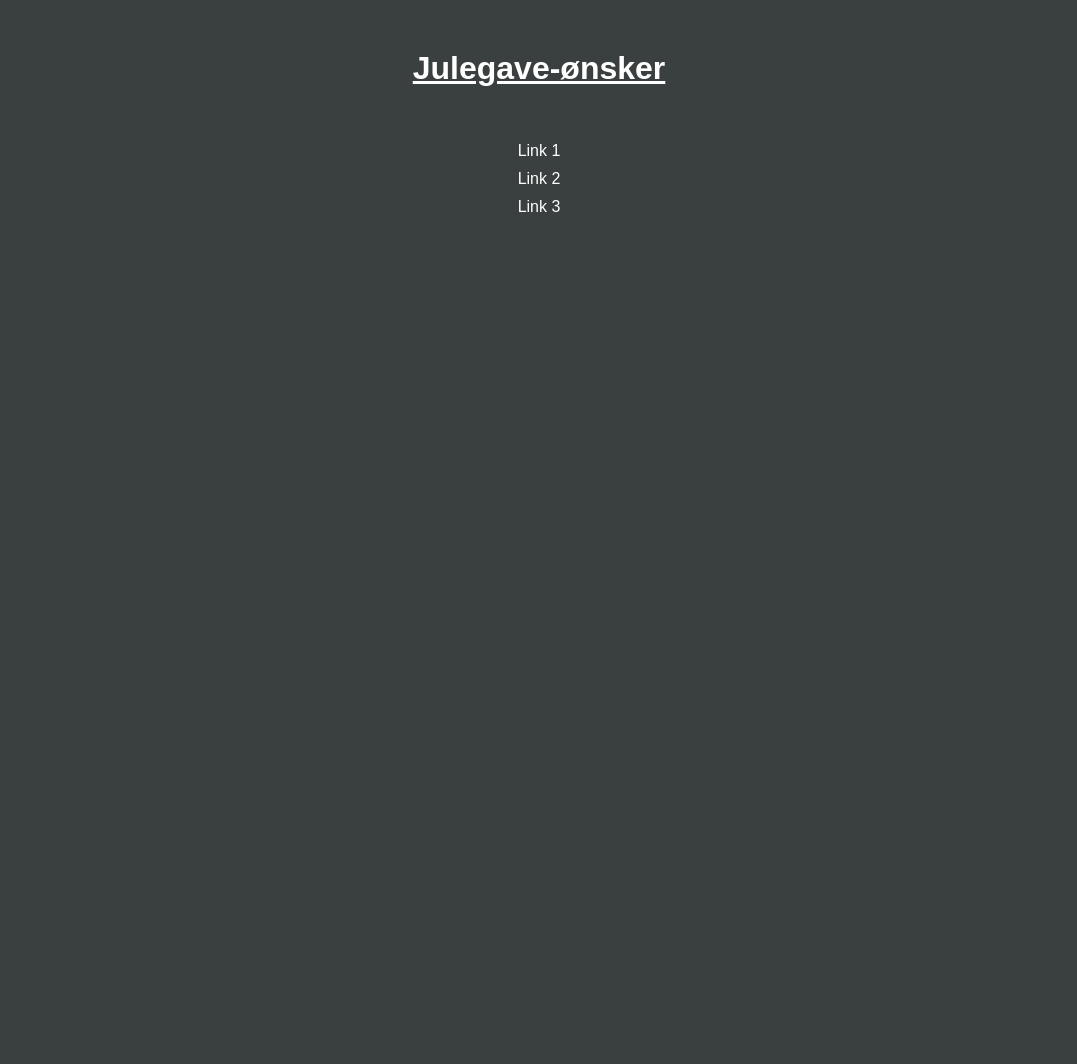
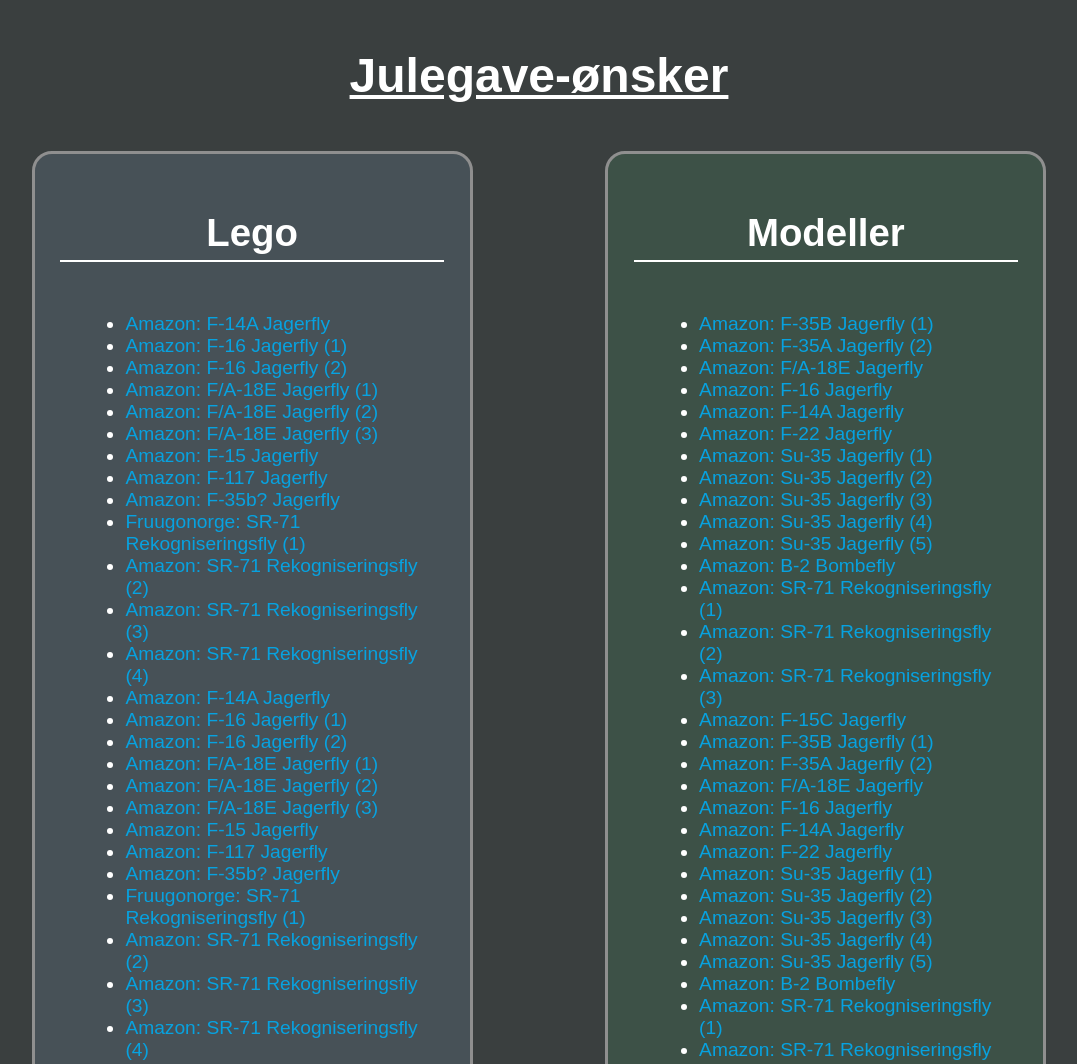
Before and after one commit to JudgementalBird/JudgementalBird.github.io, a plain HTML site: page index.html in a window 1280 px wide. Shown: the top 1064 px of the page, without its empty margins (101-1178 px from the left). Before the commit the page ends 800 px from the top, so only its background shows below. Drawn offline with Linux system fonts and the light colour scheme.

Commit message:
jeppers peppers

```diff
--- /dev/null
+++ b/code.js
@@ -0,0 +1,179 @@
+var Lego = {
+    "F-14": [{
+        "link": "https://www.amazon.com/COBI-TOP-Gun-F-14-Tomcat/dp/B08YRTLC49?ref_=ast_sto_dp",
+        "host": "Amazon",
+        "name": "F-14A Jagerfly"
+    }],
+
+    "F-16": [{
+        "link": "https://www.amazon.com/DAHONPA-F-16-Fighting-521Pieces-Air-Force/dp/B09XM7L4V8/ref=sr_1_28?keywords=fighter+jet+lego&qid=1701433191&sr=8-28",
+        "host": "Amazon",
+        "name": "F-16 Jagerfly"
+    },
+        {"link": "https://www.amazon.com/dp/B0CL69N744/ref=sr_1_46?crid=GTV959F9MZED&keywords=F16&qid=1701447704&sprefix=f15%2Caps%2C679&sr=8-46",
+        "host": "Amazon",
+        "name": "F-16 Jagerfly"
+    }],
+
+    "F-18": [{
+        "link": "https://www.amazon.com/Planes-Airplane-Fighter-Military-Building/dp/B0C38XKYQN/ref=sr_1_34?keywords=fighter+jet+lego&qid=1701433191&sr=8-34",
+        "host": "Amazon",
+        "name": "F/A-18E Jagerfly"
+    },
+        {"link": "https://www.amazon.com/Military-Airplane-Compatible-Construction-Enthusiasts/dp/B0CB471W22/ref=sr_1_10?keywords=fighter%2Bjet%2Blego&qid=1701433191&sr=8-10&th=1",
+        "host": "Amazon",
+        "name": "F/A-18E Jagerfly"
+    },
+        {"link": "https://www.amazon.com/DAHONPA-Bumblebee-Military-Airplane-Air-Force/dp/B09N8RQRJJ/ref=sr_1_31?keywords=fighter+jet+lego&qid=1701433191&sr=8-31",
+        "host": "Amazon",
+        "name": "F/A-18E Jagerfly"
+    }],
+
+    "F-15": [{
+        "link": "https://www.amazon.com/dOvOb-Military-Fighter-Building-Blocks/dp/B0B8Z7T5B7/ref=sr_1_29?keywords=fighter+jet+lego&qid=1701433191&sr=8-29",
+        "host": "Amazon",
+        "name": "F-15 Jagerfly"
+    }],
+
+    "F-117": [{
+        "link": "https://www.amazon.com/Ultimate-Soldier-Stealth-Military-Building/dp/B00MXE7TZ0/ref=sr_1_37?keywords=fighter+jet+lego&qid=1701433191&sr=8-37",
+        "host": "Amazon",
+        "name": "F-117 Jagerfly"
+    }],
+
+    "F-35": [{
+        "link": "https://www.amazon.com/XINGBAO-Military-Lightning-Interlock-Educational/dp/B07X8TZGNY/ref=sr_1_23?keywords=fighter+jet+lego&qid=1701433191&sr=8-23",
+        "host": "Amazon",
+        "name": "F-35b? Jagerfly"
+    }],
+
+    "SR-71": [{
+        "link": "https://www.fruugonorge.com/blackbird-rekognoseringsfly-us-air-force-building-blocks-plug-in-jagerfly-swat-minifigur-leketoy-kompatibel-med-lego-f/p-131399256-276436728",
+        "host": "Fruugonorge",
+        "name": "SR-71 Rekogniseringsfly"
+    },
+        {"link": "https://www.amazon.com/SEMKY-Military-Reconnaissance-Blackbird-Building/dp/B09Q8ZC33L/ref=sr_1_30?keywords=fighter+jet+lego&qid=1701433191&sr=8-30",
+        "host": "Amazon",
+        "name": "SR-71 Rekogniseringsfly"
+    },
+        {"link": "https://www.amazon.com/DAHONPA-Blackbird-High-Altitude-Reconnaissance-Air-Force/dp/B09XQNP2XK/ref=sr_1_16?crid=2NJJCJFEFHG80&keywords=Sr71&qid=1701451526&sprefix=sr%2Caps%2C236&sr=8-16",
+        "host": "Amazon",
+        "name": "SR-71 Rekogniseringsfly"
+    },
+        {"link": "https://www.amazon.com/Artorbricks-Reconnaissance-Blackbird-Military-Compatible/dp/B0CKWJSDKV/ref=sr_1_18?crid=2NJJCJFEFHG80&keywords=Sr71&qid=1701451526&sprefix=sr%2Caps%2C236&sr=8-18",
+        "host": "Amazon",
+        "name": "SR-71 Rekogniseringsfly"
+    }]
+};
+
+var Modeller = {
+    "F-35": [{
+        "link": "https://www.amazon.com/72-F-35-Lightning-Ii-Version/dp/B0792X1Z92/ref=sr_1_7?crid=3K2B5NG6ELFO8&keywords=F35&qid=1701447381&sprefix=f3%2Caps%2C197&sr=8-7",
+        "host": "Amazon",
+        "name": "F-35B Jagerfly"
+    },
+    {
+        "link": "https://www.amazon.com/F-35A-Lightning-Aircraft-Military-Collection/dp/B0CH81HHYM/ref=sr_1_30?crid=3K2B5NG6ELFO8&keywords=F35&qid=1701447381&sprefix=f3%2Caps%2C197&sr=8-30",
+        "host": "Amazon",
+        "name": "F-35A Jagerfly"
+    }],
+    "F-18": [{
+        "link": "https://www.amazon.com/04994-32-18E-Super-Hornet/dp/B01D4QFBFA/ref=sr_1_27?crid=29P9US3O7L3JA&keywords=f18+model&qid=1701448443&sprefix=f18+mo%2Caps%2C216&sr=8-27        ",
+        "host": "Amazon",
+        "name": "F/A-18E Jagerfly"
+    }],
+    "F-16": [{
+        "link": "https://www.amazon.com/Tamiya-America-Lockheed-F-16CJ-TAM61098/dp/B000MTIF1K/ref=sr_1_18?crid=GTV959F9MZED&keywords=F16&qid=1701447704&sprefix=f15%2Caps%2C679&sr=8-18        ",
+        "host": "Amazon",
+        "name": "F-16 Jagerfly"
+    }],
+    "F-14": [{
+        "link": "https://www.amazon.com/Tamiya-America-Grumman-Tomcat-TAM61114/dp/B01KZA225A/ref=sr_1_8?crid=2F4OH0XDVEGC&keywords=F-14&qid=1701447824&sprefix=f-14%2Caps%2C208&sr=8-8        ",
+        "host": "Amazon",
+        "name": "F-14A Jagerfly"
+    }],
+    "F-22": [{
+        "link": "https://www.amazon.com/Hasegawa-48-F-22-Raptor-USAF/dp/B0038JCAKI/ref=sr_1_16_mod_primary_new?crid=31VWCYPJO6ZF3&keywords=F22&qid=1701447589&sbo=RZvfv%2F%2FHxDF%2BO5021pAnSA%3D%3D&sprefix=f%2Caps%2C421&sr=8-16        ",
+        "host": "Amazon",
+        "name": "F-22 Jagerfly"
+    }],
+    "Su-35": [{
+        "link": "https://www.amazon.com/HANGHANG-Attack-Plane-Commemorate-Collection/dp/B09XTM6GBW/ref=sr_1_8?crid=3SV3PYQ84RDCB&keywords=su35&qid=1701448178&sprefix=su35%2Caps%2C247&sr=8-8&th=1",
+        "host": "Amazon",
+        "name": "Su-35 Jagerfly"
+    },
+    {
+        "link": "https://www.amazon.com/Lose-Fun-Park-Fairchild-Airplanes/dp/B08GWT4LC4/ref=sr_1_10?crid=3SV3PYQ84RDCB&keywords=su35&qid=1701448178&sprefix=su35%2Caps%2C247&sr=8-10&th=1",
+        "host": "Amazon",
+        "name": "Su-35 Jagerfly"
+    },
+    {
+        "link": "https://www.amazon.com/RiToEasysports-35-Simulation-Military-Collection/dp/B0BGMXVS7D/ref=sr_1_15?crid=3SV3PYQ84RDCB&keywords=su35&qid=1701448178&sprefix=su35%2Caps%2C247&sr=8-15",
+        "host": "Amazon",
+        "name": "Su-35 Jagerfly"
+    },
+    {
+        "link": "https://www.amazon.com/Master-Flanker-Ahktubinsk-diecast-Aircraft/dp/B07YHMG71J/ref=sr_1_24?crid=3SV3PYQ84RDCB&keywords=su35&qid=1701448178&sprefix=su35%2Caps%2C247&sr=8-24",
+        "host": "Amazon",
+        "name": "Su-35 Jagerfly"
+    },
+    {
+        "link": "https://www.amazon.com/Sukhoi-SU35-Aircraft-Airplane-Collection/dp/B0BLYBCNDX/ref=sr_1_28?crid=3SV3PYQ84RDCB&keywords=su35&qid=1701448178&sprefix=su35%2Caps%2C247&sr=8-28",
+        "host": "Amazon",
+        "name": "Su-35 Jagerfly"
+    }
+    ],
+    "B-2": [{
+        "link": "https://www.amazon.com/B-2A-Airplane-Aircraft-Collection-Ornament/dp/B0BLV9SRKP/ref=sr_1_9?crid=1YZ5D4X70992Z&keywords=B-2+bomber+model&qid=1701448499&sprefix=b-2+bomber+mo%2Caps%2C219&sr=8-9        ",
+        "host": "Amazon",
+        "name": "B-2 Bombefly"
+    }],
+    "SR-71": [{
+        "link": "https://www.amazon.com/Mahfisj-Scale-SR-71-Blackbird-Model/dp/B0CFYPVMRY/ref=sr_1_36?crid=2NJJCJFEFHG80&keywords=Sr71&qid=1701451526&sprefix=sr%2Caps%2C236&sr=8-36",
+        "host": "Amazon",
+        "name": "SR-71 Rekogniseringsfly"
+    },
+    {
+        "link": "https://www.amazon.com/Revell-04967-Lockheed-SR-71-Blackbird/dp/B08XD4ZWG3/ref=sr_1_8?crid=2NJJCJFEFHG80&keywords=Sr71&qid=1701451526&sprefix=sr%2Caps%2C236&sr=8-8",
+        "host": "Amazon",
+        "name": "SR-71 Rekogniseringsfly"
+    },
+    {
+        "link": "https://www.amazon.com/NUOTIE-SR-71A-Blackbird-Collectible-Collection/dp/B0BRXKKVKV/ref=sr_1_35?crid=2NJJCJFEFHG80&keywords=Sr71&qid=1701451526&sprefix=sr%2Caps%2C236&sr=8-35&th=1",
+        "host": "Amazon",
+        "name": "SR-71 Rekogniseringsfly"
+    }],
+    "F-15": [{
+        "link": "https://www.amazon.com/Revell-F-15C-Eagle-Plastic-Model/dp/B01N2AXFQI/ref=sr_1_18?crid=1NP296TN4DRRE&keywords=F-15&qid=1701447940&sprefix=f-15%2Caps%2C207&sr=8-18        ",
+        "host": "Amazon",
+        "name": "F-15C Jagerfly"
+    }],
+};
+
+// Function to create list items for each item in an object
+function createListItems(containerId, dataObject) {
+    const container = document.getElementById(containerId);
+    for (const itemName in dataObject) {
+      if (dataObject.hasOwnProperty(itemName)) {
+        const items = dataObject[itemName];
+        for (let i = 0; i < items.length; i++) {
+          const itemData = items[i];
+          const listItem = document.createElement("li");
+          const link = document.createElement("a");
+          link.href = itemData.link;
+          link.textContent = itemData.host + ": " + itemData.name + (items.length > 1 ? ` (${i + 1})` : '');
+          listItem.appendChild(link);
+          container.appendChild(listItem);
+        }
+      }
+    }
+  }
+
+  // Call the function to create list items for Lego and Modeller
+  createListItems("lego-list", Lego);
+  createListItems("modeller-list", Modeller);
+
+
+  // Call the function to create list items for Lego and Modeller
+  createListItems("lego-list", Lego);
+  createListItems("modeller-list", Modeller);
--- a/index.html
+++ b/index.html
@@ -1,45 +1,30 @@
+
 <!DOCTYPE html>
 <html lang="en">
 <head>
-<meta charset="UTF-8">
-<meta name="viewport" content="width=device-width, initial-scale=1.0">
-<title>Wish List</title>
-<style>
-    body {
-        background-color: #3A3F3F; /* Dark grey background */
-        color: white; /* White text color */
-        font-family: 'Arial', sans-serif; /* Default font */
-        text-align: center; /* Center-align text */
-        margin: 0;
-        padding: 0;
-    }
-    h1 {
-        text-decoration: underline; /* Underline heading */
-        margin: 50px 0; /* Space above and below heading */
-    }
-    ul {
-        list-style-type: none; /* No bullets for list items */
-        padding: 0; /* No padding for list */
-    }
-    li a {
-        color: white; /* White text color for links */
-        text-decoration: none; /* No underline for links */
-        padding: 5px; /* Padding around links */
-        display: block; /* Make the links block elements */
-    }
-    li a:hover {
-        text-decoration: underline; /* Underline links on hover */
-    }
-</style>
+  <meta charset="UTF-8">
+  <meta name="viewport" content="width=device-width, initial-scale=1.0">
+  <title>Ønskeliste🙏</title>
+  <link rel="stylesheet" href="style.css">
 </head>
 <body>
+  <div class="toptext">
 
-<h1>Julegave-ønsker</h1>
-<ul>
-    <li><a href="https://placeholder.com/link1">Link 1</a></li>
-    <li><a href="https://placeholder.com/link2">Link 2</a></li>
-    <li><a href="https://placeholder.com/link3">Link 3</a></li>
-</ul>
+  </div>
+  <h1>Julegave-ønsker</h1>
+  <div class="container">
+    <!-- Lego column -->
+    <div class="column left">
+      <h2>Lego</h2>
+      <ul id="lego-list"></ul> <!-- Use an unordered list for Lego items -->
+    </div>
 
+    <!-- Models column -->
+    <div class="column right">
+      <h2>Modeller</h2>
+      <ul id="modeller-list"></ul> <!-- Use an unordered list for Modeller items -->
+    </div>
+  </div>
+  <script src="code.js"></script>
 </body>
 </html>
--- /dev/null
+++ b/style.css
@@ -0,0 +1,75 @@
+body {
+    background-color: #3A3F3F;
+    font-family: Arial, sans-serif;
+    margin: 0;
+    padding: 0;
+    color: #FFFFFF;
+}
+
+/* container that holds both columns */
+.container {
+    display: flex;
+    justify-content: space-evenly;
+    /*padding: 6%; *//* Adjust as needed */
+}
+
+h1 {
+    text-align: center;
+    font-size: 3em; /* Adjust as needed */
+    text-decoration: underline;
+    margin: 1em 0;
+}
+
+ul {
+    font-size: 1.2em; /* Adjust as needed */
+    padding-left: 17%;
+}
+
+/* Lego */
+.column.left {
+    background-color: rgba(101, 124, 142, 0.3);
+}
+
+/* Modeller */
+.column.right {
+    background-color: rgba(70, 137, 97, 0.25);
+}
+
+.column {
+    border: 3px solid #8F8F8F;
+    border-radius: 20px;
+    padding: 2%; /* Adjust as needed */
+    width: 30%; /* Adjust as needed */
+    background-color: #8F8F8F; /* Box color */
+    display: flex; /* Use flex layout */
+    flex-direction: column; /* Stack content vertically */
+    justify-content: flex-start; /* Align content to the left */
+}
+
+.column h2 {
+    text-align: center;
+    font-size: 2.4em; /* Adjust as needed */
+    border-bottom: 2px solid #FFFFFF;
+    padding-bottom: 1.2%;
+}
+
+.item {
+    padding: 1em 0.5em;
+    border-bottom: 1px solid #8F8F8F;
+}
+
+a {
+    color: #07A2E0;
+    text-decoration: none;
+}
+
+/* Media Query for smaller screens */
+@media screen and (max-width: 768px) {
+    .container {
+        flex-direction: column; /* Stack columns on top of each other */
+    }
+
+    .column {
+        width: 100%; /* Full width for columns on small screens */
+    }
+}
```
